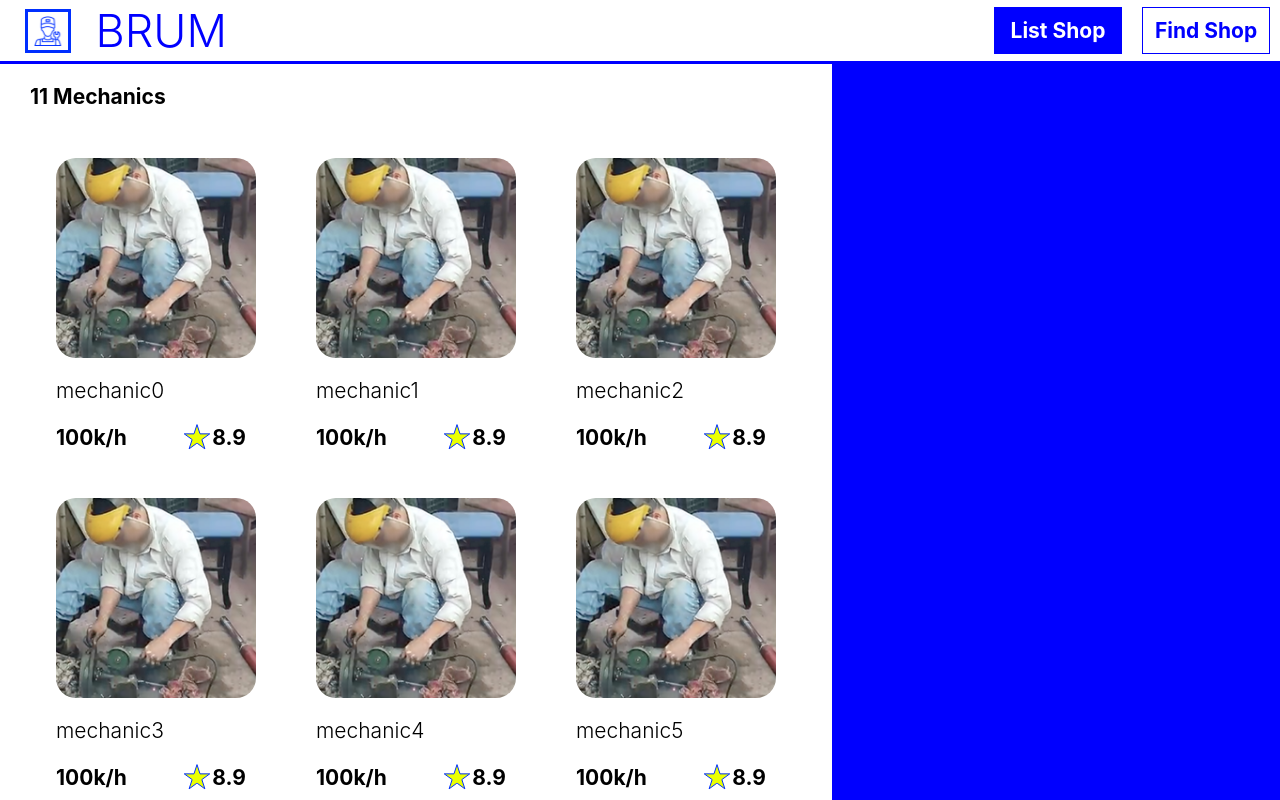
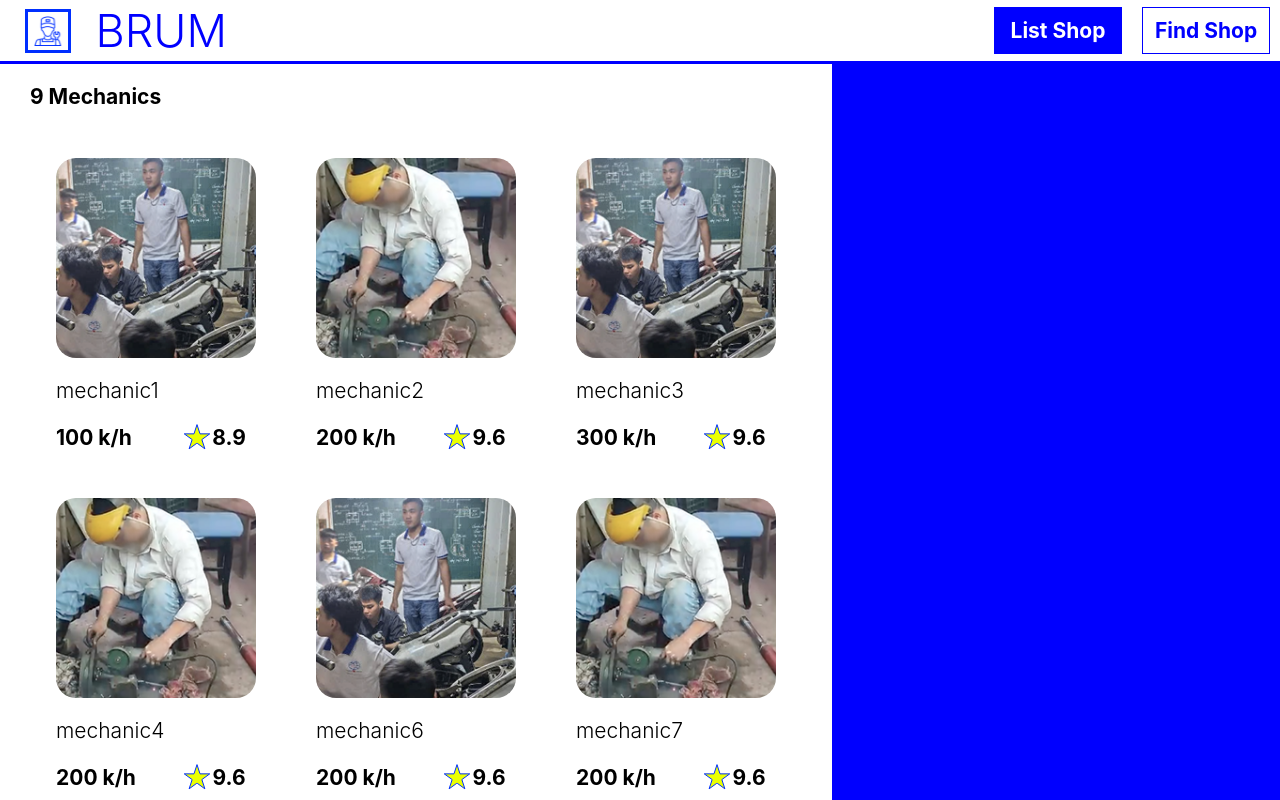
Before and after one commit to akando42/simple-brum, a Next.js app: page / in a window 1280 px wide. Built offline with nearby package versions, Linux system fonts and the light colour scheme.

Commit message:
mechanic object array

```diff
--- a/pages/index.js
+++ b/pages/index.js
@@ -7,8 +7,64 @@ import styles from '../styles/Home.module.css'
 export default class Home extends Component {
 	constructor(props){
     	super(props)
+
     	this.state = {
-    		mechanics: ['mechanic0','mechanic1', 'mechanic2', 'mechanic3', 'mechanic4', 'mechanic5', 'mechanic6', 'mechanic7', 'mechanic8', 'mechanic9', 'mechanic10']
+    		mechanics: [
+    			{
+    				name: "mechanic1",
+    				salary: 100,
+    				rating: 8.9,
+    				image: "mechanics1.png"
+    			},
+    			{
+    				name: "mechanic2",
+    				salary: 200,
+    				rating: 9.6,
+    				image: "mechanic2.png"
+    			},
+    			{
+    				name: "mechanic3",
+    				salary: 300,
+    				rating: 9.6,
+    				image: "mechanics1.png"
+    			},
+    			{
+    				name: "mechanic4",
+    				salary: 200,
+    				rating: 9.6,
+    				image: "mechanic2.png"
+    			},
+    			{
+    				name: "mechanic6",
+    				salary: 200,
+    				rating: 9.6,
+    				image: "mechanics1.png"
+    			},
+    			{
+    				name: "mechanic7",
+    				salary: 200,
+    				rating: 9.6,
+    				image: "mechanic2.png"
+    			},
+    			{
+    				name: "mechanic8",
+    				salary: 200,
+    				rating: 9.6,
+    				image: "mechanics1.png"
+    			},
+    			{
+    				name: "mechanic9",
+    				salary: 200,
+    				rating: 9.6,
+    				image: "mechanic2.png"
+    			},
+    			{
+    				name: "mechanic10",
+    				salary: 200,
+    				rating: 9.6,
+    				image: "mechanics1.png"
+    			}
+    		]
     	}
 	}
 
@@ -44,17 +100,17 @@ export default class Home extends Component {
 							{	this.state.mechanics.map(mechanic => {
 									return (
 										<div className={styles.mechanicCard}>
-											<img className={styles.cardImage} src="mechanic2.png" />
+											<img className={styles.cardImage} src={mechanic.image} />
 											<div className={styles.cardDetail}>
 												<div className={styles.cardTitle}>
-													{mechanic}
+													{mechanic.name}
 												</div>
 												<div className={styles.cardStats}>
 													<div className={styles.pricing}>
-														100k/h
+														{mechanic.salary} k/h
 													</div>
 													<div className={styles.rating}>
-														<img src="Rating.svg" /> 8.9
+														<img src="Rating.svg" /> {mechanic.rating}
 													</div>
 												</div>
 											</div>
```
